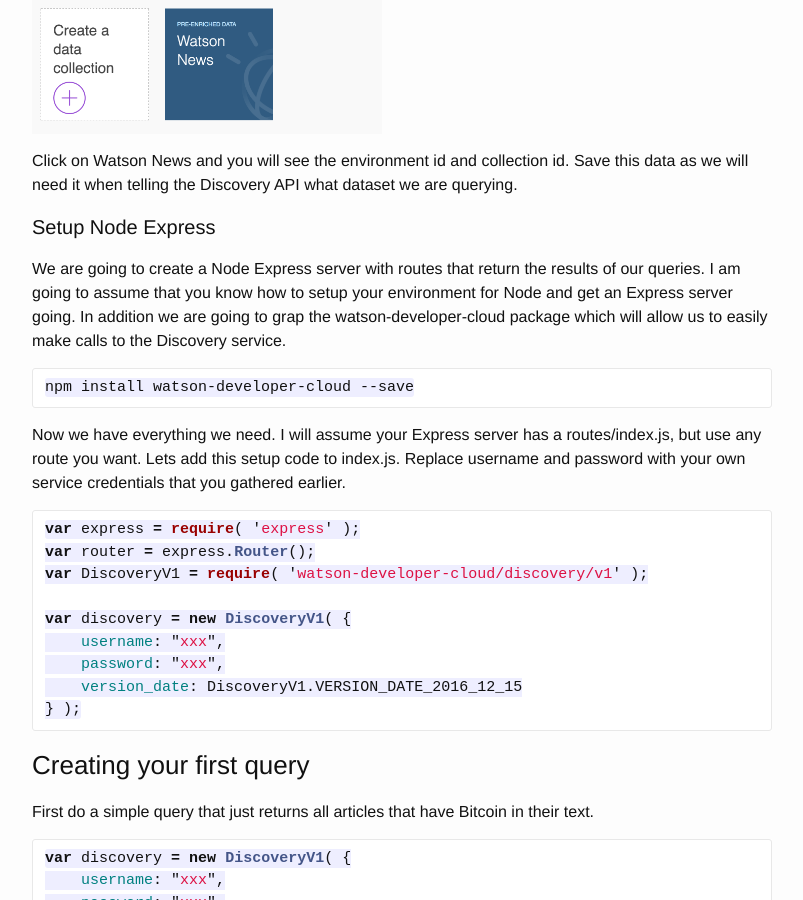
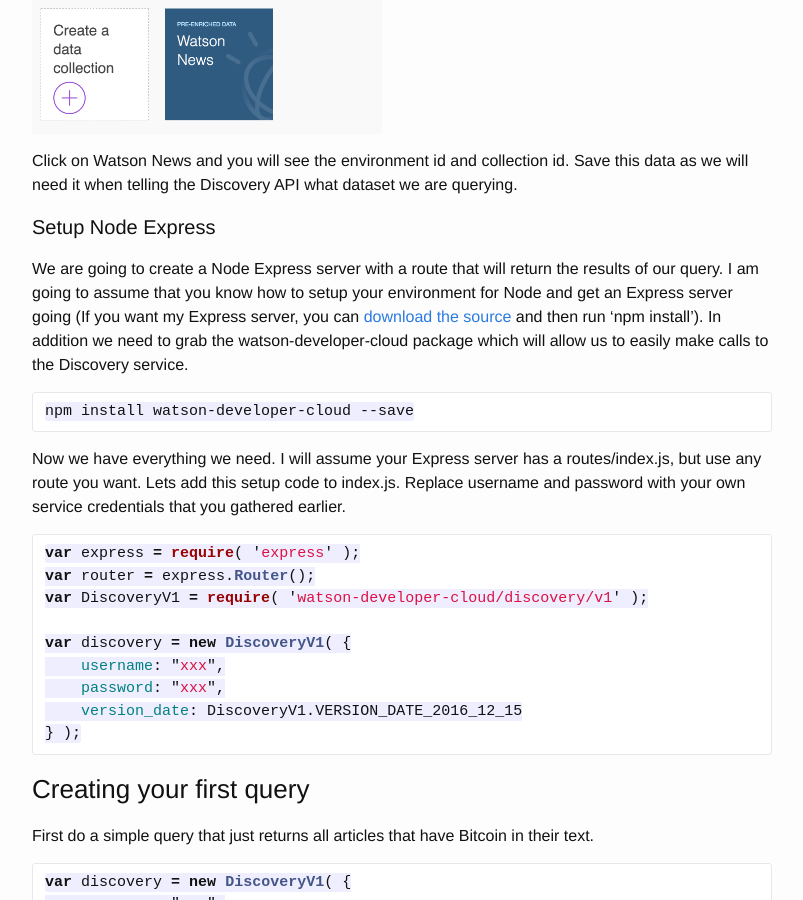
Before and after one commit to pwcremin/pwcremin.github.io, a Jekyll site: the page built from _posts/2017-03-15-discovery-news-bitcoin.markdown, in a window 1280 px wide and 900 px high, scrolled down 1463 px. Shown: the whole window, without its empty margins (238-1041 px from the left). Built offline with Jekyll 4.4.1, drawn with Linux system fonts in a browser that asks for light colours; comment, search, counter and statistics services are not loaded.

Commit message:
Update 2017-03-15-discovery-news-bitcoin.markdown

````diff
--- a/_posts/2017-03-15-discovery-news-bitcoin.markdown
+++ b/_posts/2017-03-15-discovery-news-bitcoin.markdown
@@ -39,7 +39,7 @@
 
 #### Setup Node Express
 
-We are going to create a Node Express server with routes that return the results of our queries.  I am going to assume that you know how to setup your environment for Node and get an Express server going.  In addition we are going to grap the watson-developer-cloud package which will allow us to easily make calls to the Discovery service.
+We are going to create a Node Express server with a route that will return the results of our query.  I am going to assume that you know how to setup your environment for Node and get an Express server going (If you want my Express server, you can [download the source](https://github.com/pwcremin/discovery-news-bitcoin-watcher) and then run 'npm install'). In addition we need to grab the watson-developer-cloud package which will allow us to easily make calls to the Discovery service.
 
 ```
 npm install watson-developer-cloud --save
````
